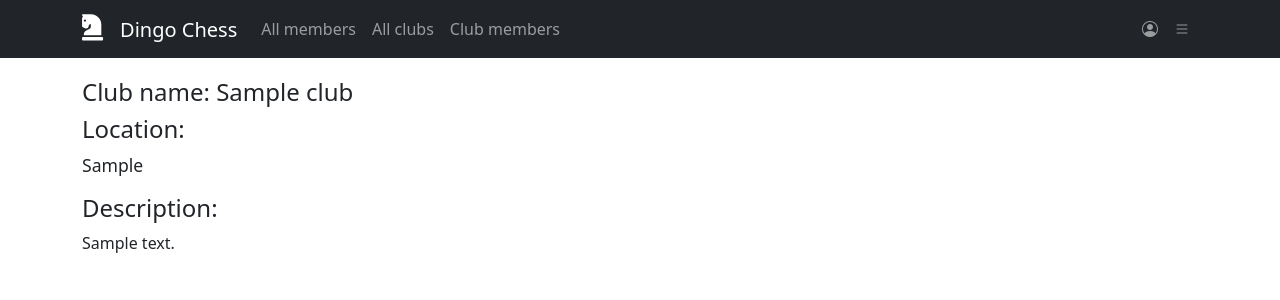
After one commit to pvakaris/chess_club_management_system, a Django app: page /club/1 in a window 1280 px wide. The commit adds this page. Shown: the top 300 px of the page. Run offline with Django 3.2, Linux system fonts and the light colour scheme; a user stored in the database is signed in; tables that the repository leaves empty hold one stand-in row (values such as "Sample post"); some libraries are stand-ins or nearby versions.

Commit message:
Add club profile and club list

```diff
--- a/clubs/templates/feed.html
+++ b/clubs/templates/feed.html
@@ -10,7 +10,7 @@
         <table class="table">
           {% for member in members %}
             <tr>
-              <th><a href="{% url 'feed' member.club_membership.id %}" class="label link-primary pt-1">{{ member.club_membership.name }}</a></th>
+              <th><a href="{% url 'show_club' member.club_membership.id %}" class="label link-primary pt-1">{{ member.club_membership.name }}</a></th>
               <th>{{ member.user_type }}</th>
             </tr>
           {% endfor %}
--- /dev/null
+++ b/clubs/templates/partials/club_profile.html
@@ -0,0 +1,9 @@
+<div class="row content">
+  <div class="col-12">
+      <h4 class="profile-chess-exp">Club name: {{ club.name }}</h4>
+      <h4>Location:</h4>
+      <p class="profile-bio">{{ club.location }}</p>
+      <h4>Description:</h4>
+      <p class="profile-personal-statement">{{ club.description }}</p>
+  </div>
+</div>
--- a/clubs/templates/partials/menu.html
+++ b/clubs/templates/partials/menu.html
@@ -4,7 +4,7 @@
       <a class="nav-link" href="{% url 'user_list'%}">All members</a>
     </li>
     <li class="nav-item">
-      <a class="nav-link" href="#">All clubs</a>
+      <a class="nav-link" href="{% url 'club_list'%}">All clubs</a>
     </li>
     <li class="nav-item">
       <a class="nav-link" href="#">Club members</a>
@@ -29,7 +29,7 @@
         <li><hr class="dropdown-divider"></li>
         <li><a class="dropdown-item" href="#">Manage applications</a></li>
         <li><hr class="dropdown-divider"></li>
-        <li><a class="dropdown-item" href="#">Manage club</a></li>
+        <li><a class="dropdown-item" href="{% url 'edit_club' %}">Manage club</a></li>
         <li><a class="dropdown-item" href="#">Post a message</a></li>
         <li><hr class="dropdown-divider"></li>
         <li><a class="dropdown-item" href="{% url 'log_out' %}">Log out</a></li>
--- /dev/null
+++ b/clubs/templates/show_club.html
@@ -0,0 +1,10 @@
+{% extends 'base_content.html' %}
+{% block content %}
+<div class="container">
+  <div class="row content">
+    <div class="col-xs-12 col-lg-6 col-xl-4">
+      {% include 'partials/club_profile.html' %}
+    </div>
+  </div>
+</div>
+{% endblock %}
--- a/clubs/views.py
+++ b/clubs/views.py
@@ -7,7 +7,7 @@ from django.core.exceptions import ObjectDoesNotExist
 from django.contrib import messages
 from django.contrib.auth import authenticate, login, logout
 from django.shortcuts import redirect, render
-from .forms import LogInForm, SignUpForm, UserForm, ApplicationForm
+from .forms import LogInForm, SignUpForm, UserForm, ApplicationForm, ClubForm
 from django.contrib.auth.decorators import login_required
 from .models import User, Member, Club
 from .helpers import login_prohibited, SelectedClubTracker
@@ -22,8 +22,6 @@ def home(request):
 
 @login_required
 def feed(request, club_id):
-    if club_id:
-        selected_club_tracker.current_club = club_id
     user = request.user
     members = Member.objects.filter(current_user = user)
     return render(request, 'feed.html', {'user': user, 'members': members, 'clubsCount': members.count()})
@@ -37,7 +35,7 @@ def log_in(request):
         user = authenticate(username=username, password=password)
         if user is not None:
             login(request, user)
-            return redirect('feed')
+            return redirect('feed', selected_club_tracker.current_club)
     messages.add_message(request, messages.ERROR, "The credentials provided were invalid!")
     form = LogInForm()
     return render(request, 'home.html', {'form': form})
@@ -63,7 +61,6 @@ def sign_up(request):
 @login_required
 def edit_profile(request):
     current_user = request.user
-
     if request.method == 'POST':
         form = UserForm(instance=current_user, data=request.POST)
         if form.is_valid():
@@ -75,9 +72,32 @@ def edit_profile(request):
     return render(request, 'edit_profile.html', {'form': form})
 
 @login_required
+def edit_club(request):
+    current_club = selected_club_tracker.current_club
+
+    if current_club == 0:
+        return redirect('feed', selected_club_tracker.current_club)
+
+    club = Club.objects.get(id = current_club)
+    if request.method == 'POST':
+        form = ClubForm(instance=club, data=request.POST)
+        if form.is_valid():
+            messages.add_message(request, messages.SUCCESS, "Club details updated!")
+            form.save()
+            return redirect('feed', current_club)
+    else:
+        form = ClubForm(instance=club)
+    return render(request, 'edit_club.html', {'form': form})
+
+@login_required
 def user_list(request):
     members = Member.objects.filter(user_type=3)
     return render(request, 'user_list.html', {'members': members})
+
+@login_required
+def club_list(request):
+    clubs = Club.objects.all()
+    return render(request, 'club_list.html', {'clubs': clubs})
 
 @login_required
 def show_user(request, user_id):
@@ -87,6 +107,16 @@ def show_user(request, user_id):
         return redirect('user_list')
     else:
         return render(request, 'show_user.html', {'user': user})
+
+@login_required
+def show_club(request, club_id):
+    selected_club_tracker.current_club = club_id
+    try:
+        club = Club.objects.get(id=club_id)
+    except ObjectDoesNotExist:
+        return redirect('club_list')
+    else:
+        return render(request, 'show_club.html', {'club': club})
 
 @login_required
 def apply(request):
--- a/system/urls.py
+++ b/system/urls.py
@@ -22,10 +22,13 @@ urlpatterns = [
     path('', views.home, name='home'),
     path('log_in/', views.log_in, name='log_in'),
     path('edit_profile/', views.edit_profile, name='edit_profile'),
+    path('edit_club/', views.edit_club, name='edit_club'),
     path('user/<int:user_id>', views.show_user, name='show_user'),
+    path('club/<int:club_id>', views.show_club, name='show_club'),
     path('sign_up/', views.sign_up, name='sign_up'),
     path('log_out/', views.log_out, name='log_out'),
     path('feed/<int:club_id>', views.feed, name='feed'),
     path('users/', views.user_list, name='user_list'),
+    path('clubs/', views.club_list, name='club_list'),
     path('apply/', views.apply, name='apply'),
 ]
```
Also changed, not shown: clubs/forms.py (+10 -0 lines), clubs/templates/club_list.html (added, +17 -0 lines), clubs/templates/edit_club.html (added, +15 -0 lines), clubs/templates/partials/user_profile_full.html (indentation only).
